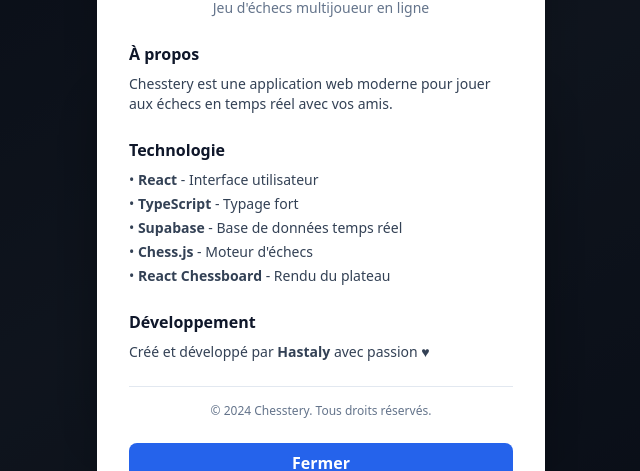
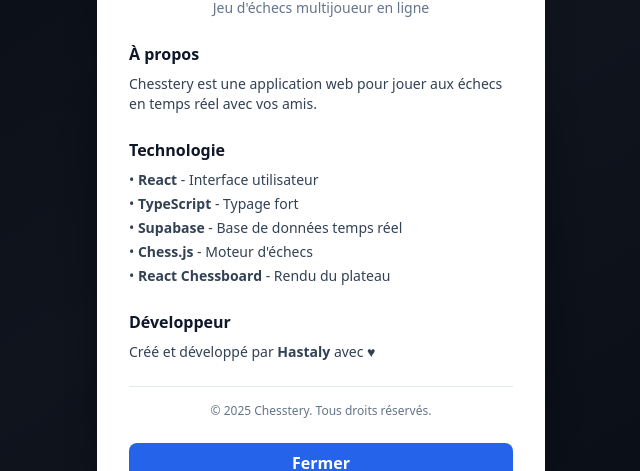
Before and after one commit to Hastraly/chesstery, a React (Vite) app: page / in a window 1280 px wide. Both pictures are taken after a click on the button "À propos". Shown: the part 208-679 px from the top of the page, without its empty margins (319-959 px from the left). Built offline with nearby package versions, Linux system fonts and the light colour scheme; no server answers.

Commit message:
Updated Home.tsx

```diff
--- a/src/pages/Home.tsx
+++ b/src/pages/Home.tsx
@@ -147,7 +147,7 @@ export default function Home() {
               <div>
                 <h3 className="font-semibold text-slate-900 mb-2">À propos</h3>
                 <p className="text-sm">
-                  Chesstery est une application web moderne pour jouer aux échecs en temps réel avec vos amis.
+                  Chesstery est une application web pour jouer aux échecs en temps réel avec vos amis.
                 </p>
               </div>
 
@@ -163,15 +163,15 @@ export default function Home() {
               </div>
 
               <div>
-                <h3 className="font-semibold text-slate-900 mb-2">Développement</h3>
+                <h3 className="font-semibold text-slate-900 mb-2">Développeur</h3>
                 <p className="text-sm">
-                  Créé et développé par <strong>Hastaly</strong> avec passion ♥
+                  Créé et développé par <strong>Hastaly</strong> avec ♥
                 </p>
               </div>
 
               <div className="pt-4 border-t border-slate-200">
                 <p className="text-xs text-slate-500 text-center">
-                  © 2024 Chesstery. Tous droits réservés.
+                  © 2025 Chesstery. Tous droits réservés.
                 </p>
               </div>
             </div>
```
